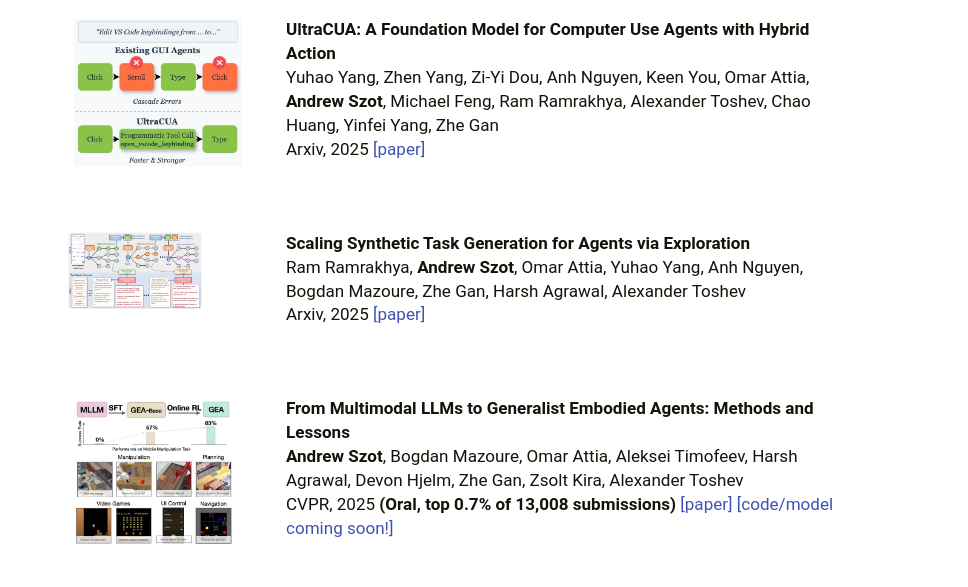
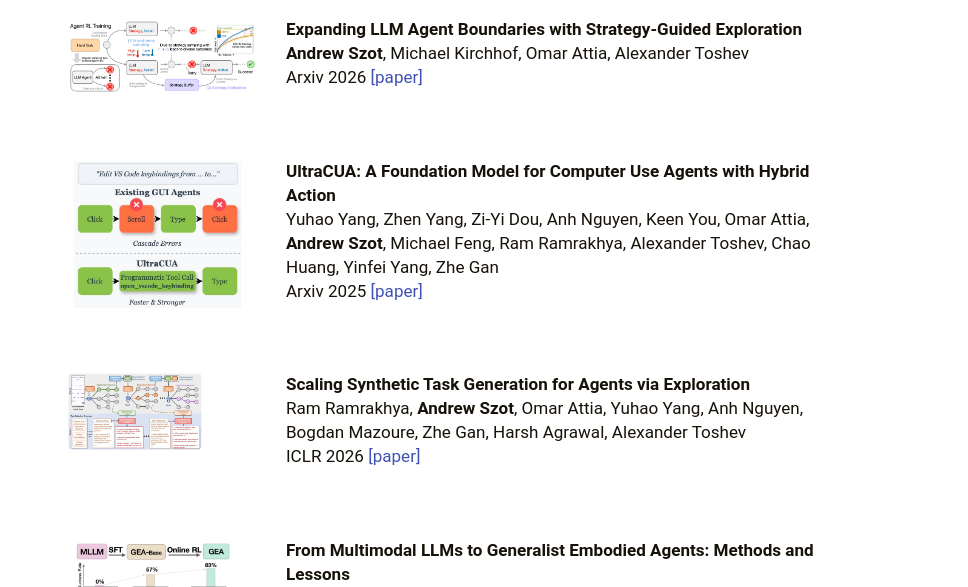
Before and after one commit to ASzot/aszot.github.io, a plain HTML site: page index.html in a window 1280 px wide. Shown: the part 330-917 px from the top of the page, without its empty margins (151-1119 px from the left). Drawn offline with nearby package versions, Linux system fonts and the light colour scheme.

Commit message:
rebuilding site Mon Mar  2 21:34:32 PST 2026

```diff
--- a/index.html
+++ b/index.html
@@ -91,6 +91,22 @@
             <div class='container pub-container'>
                 <div class='row'>
                     <div class='col-sm-3 paper-image-container' style=''>
+                        <img class='paper-image' style='height: 77px !important' src='landing/sge.jpg' />
+                    </div>
+                    <div class='col-sm-8 paper-content'>
+                        <b>Expanding LLM Agent Boundaries with Strategy-Guided Exploration</b>
+                        <br>
+                        <b>Andrew Szot</b>, Michael Kirchhof, Omar Attia, Alexander Toshev
+                        <div class='paper-pub-info'>
+                            Arxiv 2026
+                            <a href='https://arxiv.org/abs/2603.02045'>[paper]</a>
+                        </div>
+                    </div>
+                    <div class='col-sm-1'>
+                    </div>
+                </div>
+                <div class='row'>
+                    <div class='col-sm-3 paper-image-container' style=''>
                         <img class='paper-image' style='height: 150px !important' src='landing/ultracua.jpg' />
                     </div>
                     <div class='col-sm-8 paper-content'>
@@ -98,7 +114,7 @@
                         <br>
                         Yuhao Yang, Zhen Yang, Zi-Yi Dou, Anh Nguyen, Keen You, Omar Attia, <b>Andrew Szot</b>, Michael Feng, Ram Ramrakhya, Alexander Toshev, Chao Huang, Yinfei Yang, Zhe Gan
                         <div class='paper-pub-info'>
-                            Arxiv, 2025
+                            Arxiv 2025
                             <a href='https://arxiv.org/abs/2510.17790'>[paper]</a>
                         </div>
                     </div>
@@ -114,7 +130,7 @@
                         <br>
                         Ram Ramrakhya, <b>Andrew Szot</b>, Omar Attia, Yuhao Yang, Anh Nguyen, Bogdan Mazoure, Zhe Gan, Harsh Agrawal, Alexander Toshev
                         <div class='paper-pub-info'>
-                            Arxiv, 2025
+                            ICLR 2026
                             <a href='https://arxiv.org/abs/2509.25047'>[paper]</a>
                         </div>
                     </div>
@@ -130,9 +146,8 @@
                         <br>
                         <b>Andrew Szot</b>, Bogdan Mazoure, Omar Attia, Aleksei Timofeev, Harsh Agrawal, Devon Hjelm, Zhe Gan, Zsolt Kira, Alexander Toshev
                         <div class='paper-pub-info'>
-                            CVPR, 2025 <b>(Oral, top 0.7% of 13,008 submissions)</b>
+                            CVPR 2025 <b>(Oral, top 0.7% of 13,008 submissions)</b>
                             <a href='https://arxiv.org/abs/2412.08442'>[paper]</a>
-                            <a href='#'>[code/model coming soon!]</a>
                         </div>
                     </div>
                     <div class='col-sm-1'>
@@ -147,7 +162,7 @@
                         <br>
                         Ahmad Elawady, Gunjan Chhablani, Ram Ramrakhya, Karmesh Yadav, Dhruv Batra, Zsolt Kira, <b>Andrew Szot</b>
                         <div class='paper-pub-info'>
-                            Arxiv, 2024
+                            Arxiv 2024
                             <a href='https://arxiv.org/abs/2410.02751'>[paper]</a>
                             <a href='https://github.com/aielawady/relic'>[code]</a>
                         </div>
@@ -472,7 +487,7 @@
             <h2>Service and Teaching</h2>
             <ul>
                 <li>
-                    Reviewer: NeurIPS [2022,2023,2024,2025], ICLR [2022,2024,2025], ICML [2023,2024], CVPR [2022,2025], ICCV 2021, IROS 2021.
+                    Reviewer: NeurIPS [2022,2023,2024,2025], ICLR [2022,2024,2025,2026], ICML [2023,2024], CVPR [2022,2025], ICCV 2021, IROS 2021.
                 </li>
                 <li>
                     Top Reviewer NeurIPS 2025.
@@ -496,7 +511,7 @@
 </div></main><footer class="footer">
         <div class="footer-container"><div class="footer-line">
                 </div><div class="footer-line"><i class="far fa-copyright fa-fw"></i>
-                    Andrew Szot<span itemprop="copyrightYear"> 2025</span><span class="author" itemprop="copyrightHolder">&nbsp;<a href="/" target="_blank"></a></span></div>
+                    Andrew Szot<span itemprop="copyrightYear"> 2026</span><span class="author" itemprop="copyrightHolder">&nbsp;<a href="/" target="_blank"></a></span></div>
         </div>
     </footer></div>
 
```
Also changed, not shown: 404.html (+1 -1 lines), categories/index.html (+1 -1 lines), posts/index.html (+1 -1 lines), posts/kv_cache/index.html (+1 -1 lines), posts/on_lfo/index.html (+1 -1 lines), posts/voice_conversion/index.html (+1 -1 lines), tags/index.html (+1 -1 lines), landing/sge.jpg (added), 1 other file.
